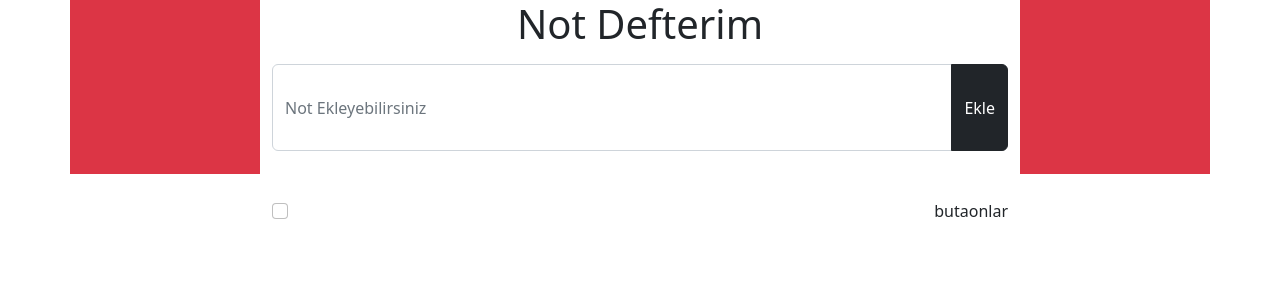
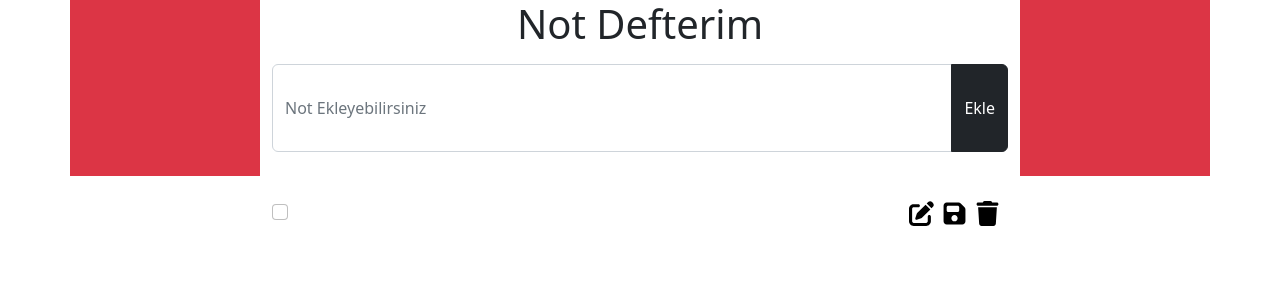
Before and after one commit to abdullatif61/to-do-list, a React (Create React App) app: page / in a window 1280 px wide. Both pictures are taken after a click on the button "Ekle". Shown: the top 300 px of the page. Built offline with nearby package versions, Linux system fonts and the light colour scheme.

Commit message:
add buttons and icon

```diff
--- a/src/App.js
+++ b/src/App.js
@@ -1,7 +1,11 @@
-import { useEffect, useState, } from 'react';
-import Button from 'react-bootstrap/Button';
-import Form from 'react-bootstrap/Form';
-import InputGroup from 'react-bootstrap/InputGroup';
+import { useEffect, useState, } from 'react'
+import Button from 'react-bootstrap/Button'
+import Form from 'react-bootstrap/Form'
+import InputGroup from 'react-bootstrap/InputGroup'
+import {ReactComponent as EditIcon  } from "./assets/edit.svg";
+import {ReactComponent as SaveIcon  } from "./assets/save.svg";
+import {ReactComponent as DeleteIcon  } from "./assets/sil.svg";
+
 
 
 
@@ -34,7 +38,7 @@ function App() {
           <div className='mt-5'>
             {
               toDoList.map(
-                (toDoItem,index)=>
+                (toDoItem, index) =>
                   <div key={index} className="d-flex justify-content-between">
                     <div className='d-flex'>
                       <Form.Check
@@ -47,7 +51,10 @@ function App() {
 
                     </div>
                     <div>
-                    butaonlar
+                    <EditIcon width={25} height={25} style={{cursor:"pointer"}} className={"me-2"}/>
+                    <SaveIcon width={25} height={25} style={{cursor:"pointer"}} className={"me-2"}/>
+                    <DeleteIcon width={25} height={25} style={{cursor:"pointer"}} className={"me-2"}/>
+
                     </div>
 
                   </div>
```
Lines whose indentation alone changed are shown as unchanged.
